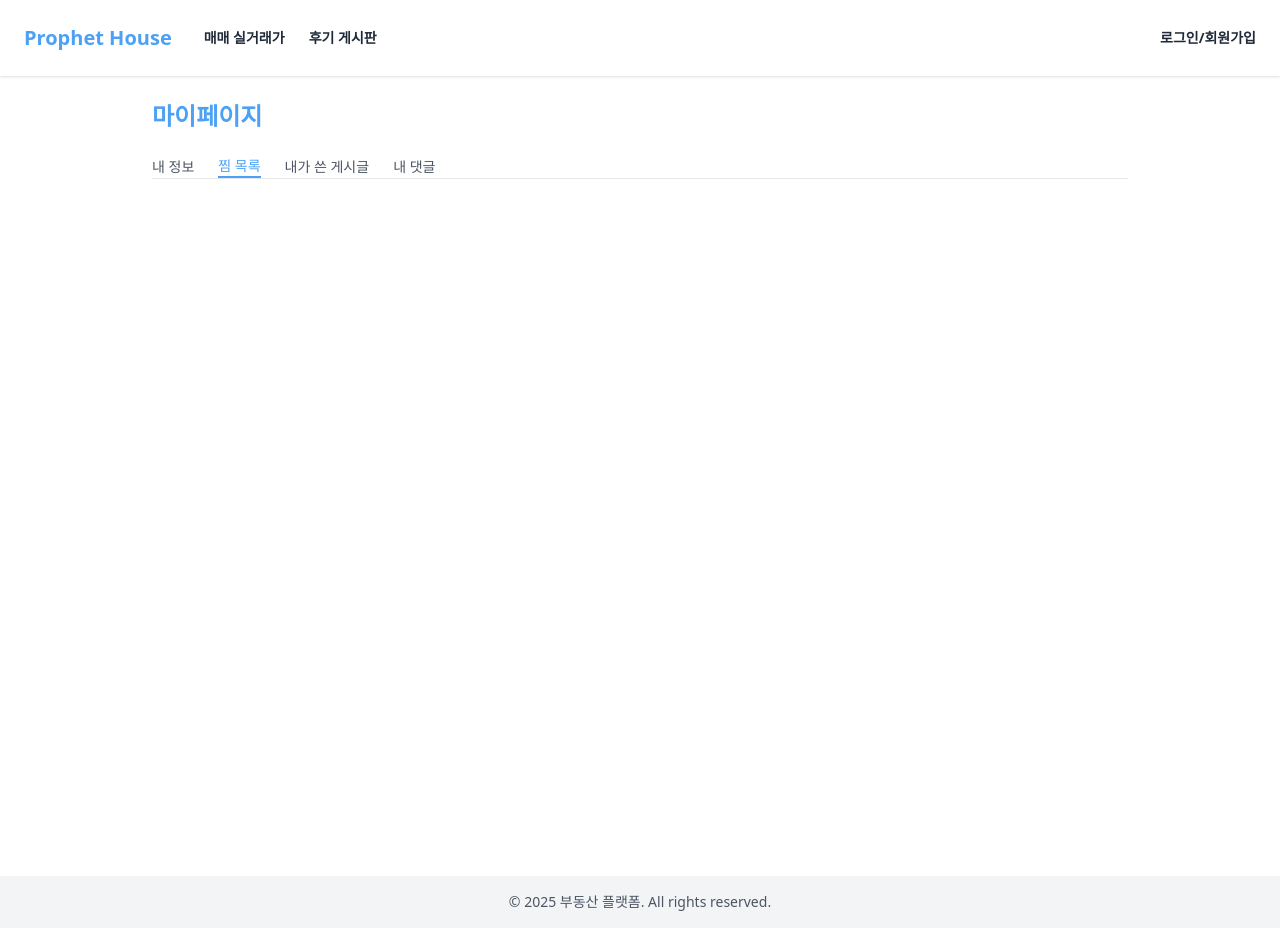
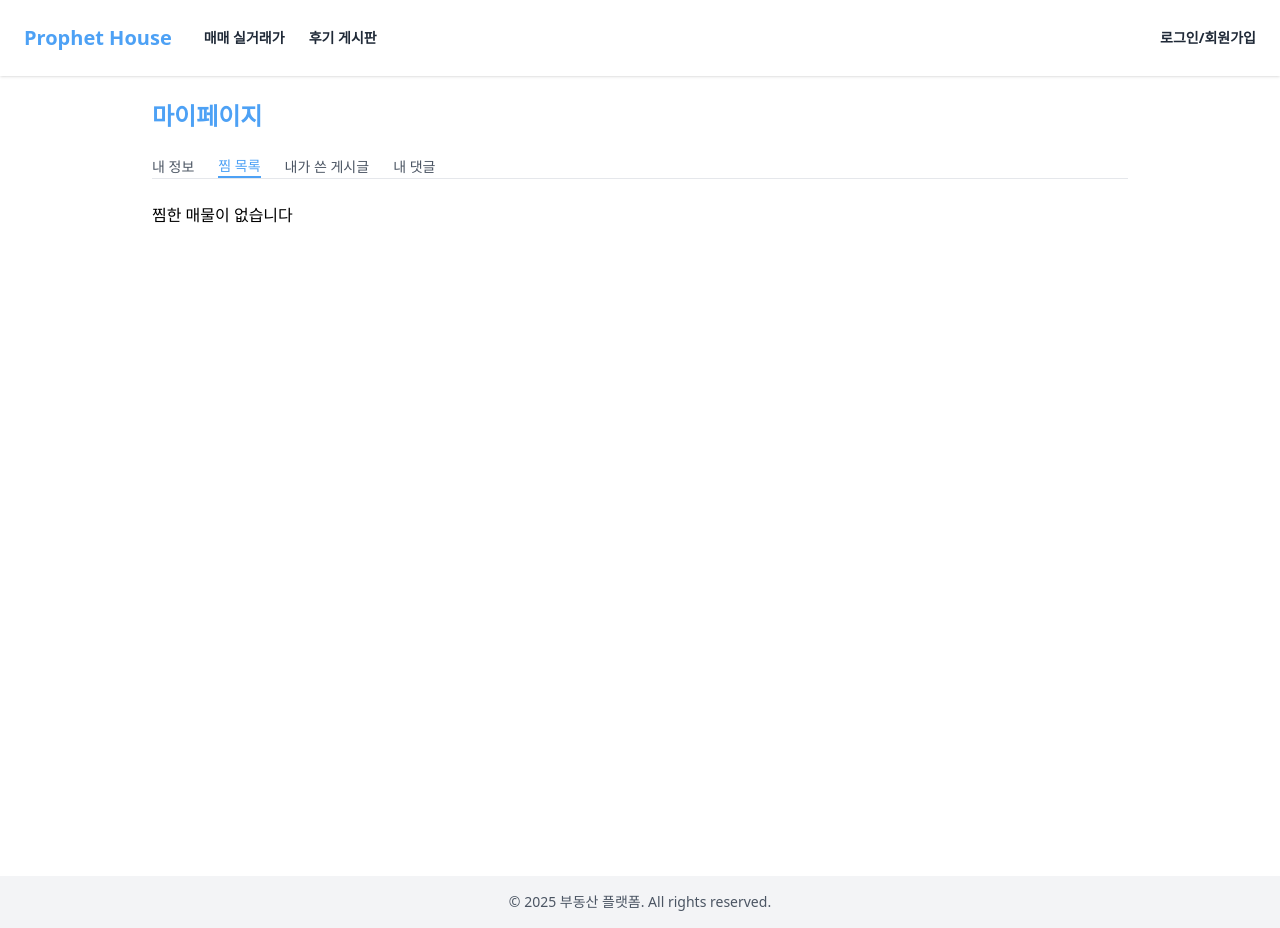
Before and after one commit to eoreunjee/final-project-prophet-house, a Vue app in the folder frontend/: page /user/myPage in a window 1280 px wide. Both pictures are taken after a click on the button "찜 목록". Built offline with nearby package versions, Linux system fonts and the light colour scheme.

Commit message:
값이 없는 경우 안내문구 처리

```diff
--- a/frontend/src/components/RealpricePrediction.vue
+++ b/frontend/src/components/RealpricePrediction.vue
@@ -40,6 +40,7 @@ defineProps({
 
 <style scoped>
 
+
 /* Chrome, Edge, Safari */
 .custom-scroll::-webkit-scrollbar {
   width: 6px; /* 스크롤바 너비 */
--- a/frontend/src/views/MyPage.vue
+++ b/frontend/src/views/MyPage.vue
@@ -46,6 +46,7 @@
 
     <!-- 찜 목록 탭 -->
     <div v-if="tab === 'wishlist'" class="space-y-4">
+      <p v-if="wishlist.length < 1">찜한 매물이 없습니다</p>
       <div v-for="item in wishlist" :key="item.id" class="p-4 border rounded shadow-sm">
         <p class="font-semibold">{{ item.title }}</p>
         <p class="text-sm text-gray-500">{{ item.address }}</p>
@@ -54,6 +55,7 @@
 
     <!-- 내가 쓴 게시글 탭 -->
     <div v-if="tab === 'reviews'" class="space-y-4">
+      <p v-if="reviews.length < 1">작성한 게시글이 없습니다</p>
       <div
         v-for="review in reviews"
         :key="review.reviewId"
@@ -85,6 +87,7 @@
 
     <!-- 내가 쓴 댓글 탭 -->
     <div v-if="tab === 'comments'" class="space-y-4">
+      <p v-if="comments.length < 1">작성한 댓글이 없습니다</p>
       <div
         v-for="comment in comments"
         :key="comment.commentId"
@@ -123,7 +126,7 @@ const user = ref({
   birth: '',
   joinedAt: ''
 })
-
+const wishlist = ref([])
 const reviews = ref([])
 const comments = ref([])
 
--- a/frontend/src/views/SearchApartView.vue
+++ b/frontend/src/views/SearchApartView.vue
@@ -92,6 +92,8 @@ const gugunList = ref([])
 const dongList = ref([])
 const aptList = ref([])
 const dealMap = ref({})
+
+const aptName = ref('')
 
 // Computed properties
 const isSearchEnabled = computed(() => {
```
